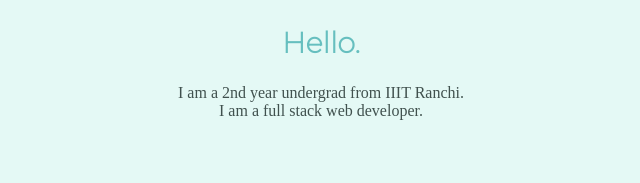
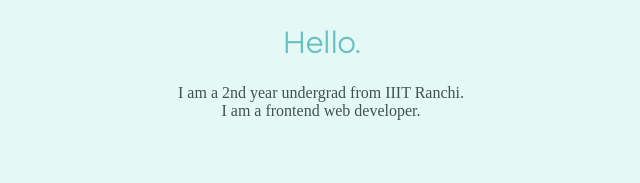
Before and after one commit to joshisamarth24/myweb, a plain HTML site: page index.html in a window 1280 px wide. Shown: the part 985-1168 px from the top of the page, 319-959 px from the left. Drawn offline with Linux system fonts and the light colour scheme.

Commit message:
Update index.html

```diff
--- a/index.html
+++ b/index.html
@@ -21,7 +21,7 @@
             <div class="profile">
               <img class="hi" src="img.png" alt="">
               <h2>Hello.</h2>
-              <p class="intro">I am a 2nd year undergrad from IIIT Ranchi.<br>I am a full stack web developer.</p>
+              <p class="intro">I am a 2nd year undergrad from IIIT Ranchi.<br>I am a frontend web developer.</p>
             </div>
             <hr>
             <div class="skills">
```
